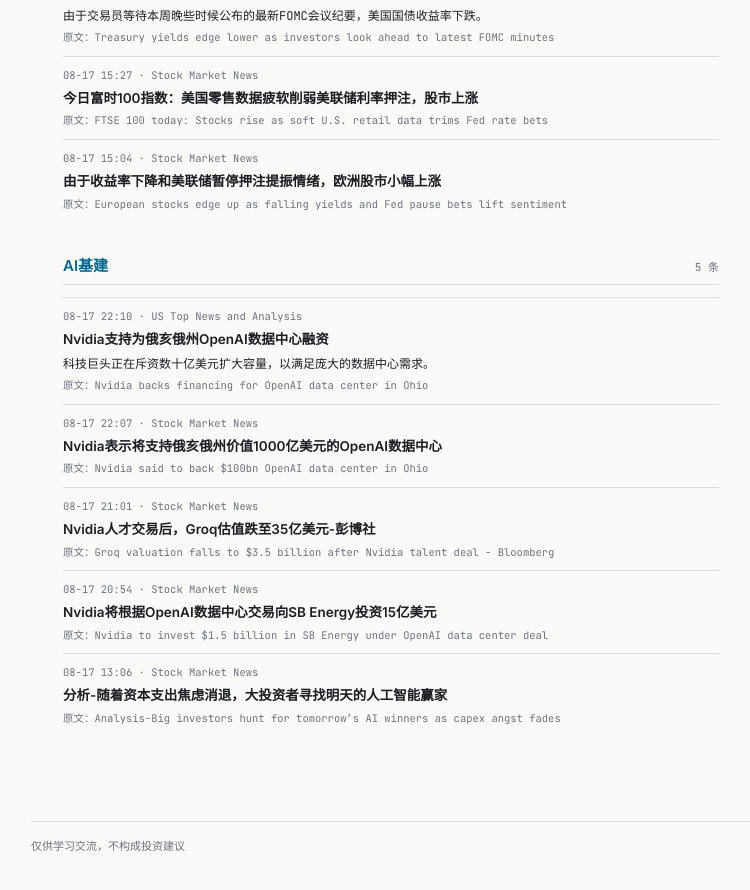
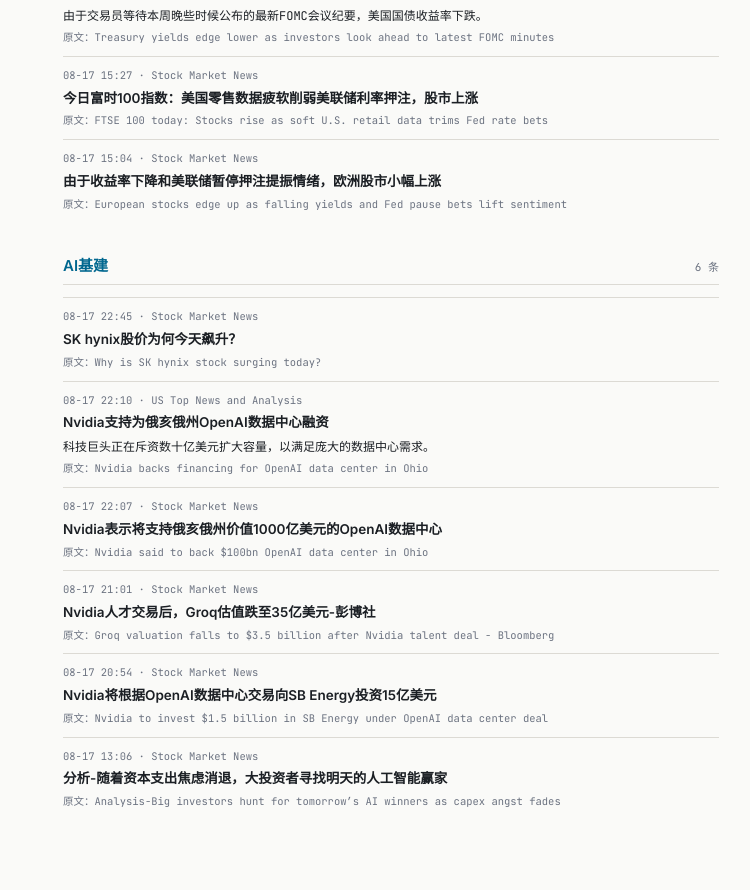
Before and after one commit to tang3super/tang3super.github.io, a Jekyll site: the page built from macro-trade/news-digest.md, in a window 1280 px wide and 900 px high, scrolled down 2335 px. Shown: the top 890 px of the window, without its empty margins (249-999 px from the left). Built offline with Jekyll 4.4.1, drawn with Linux system fonts in a browser that asks for light colours; some of the changed text lies outside the part shown.

Commit message:
sync news-digest article

```diff
--- a/macro-trade/news-digest.md
+++ b/macro-trade/news-digest.md
@@ -162,6 +162,12 @@
     title_zh: 由于收益率下降和美联储暂停押注提振情绪，欧洲股市小幅上涨
 - name: AI基建
   items:
+  - title: Why is SK hynix stock surging today?
+    summary: ''
+    link: https://www.investing.com/news/stock-market-news/why-is-sk-hynix-stock-surging-today-93CH-4863521
+    source: Stock Market News
+    time: 08-17 22:45
+    title_zh: SK hynix股价为何今天飙升？
   - title: Nvidia backs financing for OpenAI data center in Ohio
     summary: Technology giants are shelling out billions to scale capacity to meet massive data center demand.
     link: https://www.cnbc.com/2026/08/17/nvidia-financing-open-ai-data-center-ohio.html
```
Also changed, not shown: other parts of macro-trade/news-digest.md (+1 -1 lines).
